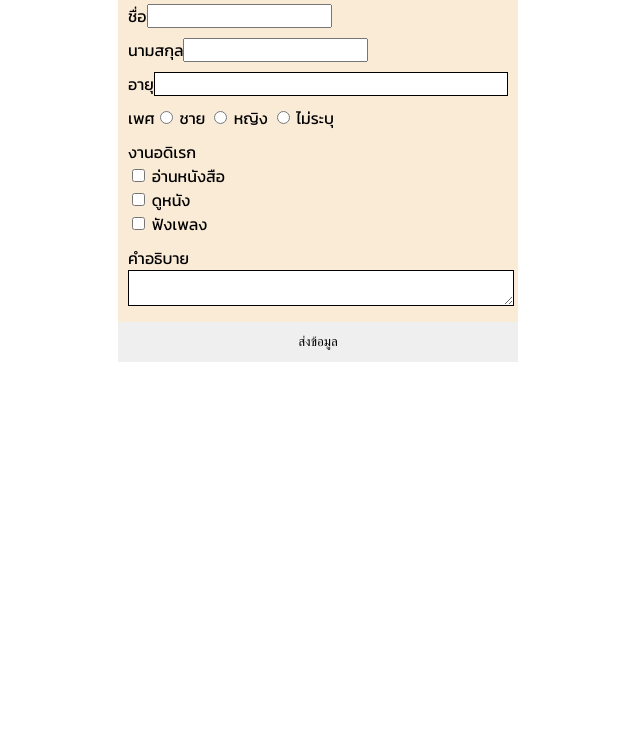
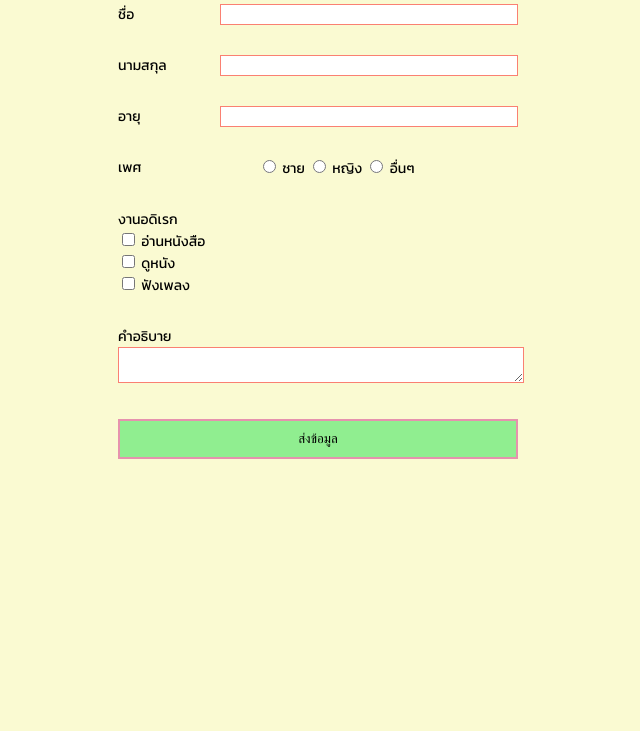
Before and after one commit to Nawaphorn47/241-2567-700, a plain HTML site: page idex1.html in a window 1280 px wide. Shown: the part 69-800 px from the top of the page, without its empty margins (322-962 px from the left). Drawn offline with Linux system fonts and the light colour scheme.

Commit message:
Update idex1.html

```diff
--- a/idex1.html
+++ b/idex1.html
@@ -6,50 +6,58 @@
     <meta name="viewport" content="width=device-width, initial-scale=1.0">
     <title>Document</title>
     <style>
-        /* ส่วนนี้คือ css ใช้สำหรับแต่ง id class */
+        /*ส่วนนี้คือCSS */
+        /*ใช้สำหรับแต่ง (id class) */
         @font-face {
             font-family: 'Kanit';
             src: url('./Kanit/Kanit-Regular.ttf');
         }
 
         body {
-            font-family: Kanit;
+            background-color: lightgoldenrodyellow;
+            font-family: 'Kanit';
+            font-size: 14px;
         }
 
         .container {
             width: 400px;
             margin-left: auto;
             margin-right: auto;
-            background-color: antiquewhite;
+        }
 
-        }
         .header {
             font-size: 30px;
             text-align: center;
             margin-bottom: 20px;
         }
 
-        .header-from {
+        .header-form {
             width: 140px;
         }
-        .flex{
-            display:flex;
+
+        .flex {
+            display: flex;
+            margin-bottom: 10px;
         }
-        .from-input{
-            margin: 10px;
+
+        .form-input {
+            margin-bottom: 30px;
         }
-        input.from, textarea{
-            border: 1px solid black;
+
+        input.form, textarea {
+            border: 1px solid salmon;
             width: 100%;
         }
-        .center{
+
+        .center {
             text-align: center;
         }
-        .button{
-            border: 10px;
+
+        .button {
+            border: 2px solid rgb(230, 146, 174);
+            background-color: lightgreen;
             width: 100%;
             height: 40px;
-
         }
     </style>
 </head>
@@ -57,29 +65,29 @@
 <body>
     <div class="container">
         <div class="header">
-            Register from
+            Register form
         </div>
-        <div class="flex from-input">
+        <div class="flex form-input">
             <div class="header-form">ชื่อ</div>
             <input class="form" type="text">
         </div>
-        <div class="flex from-input">
+        <div class="flex form-input">
             <div class="header-form">นามสกุล</div>
             <input class="form" type="text">
         </div>
-        <div class="flex from-input">
+        <div class="flex form-input">
             <div class="header-form">อายุ</div>
-            <input class="from" type="number" min="0" max="100">
+            <input class="form" type="number" min="0" max="100">
         </div>
-        <div class="flex gender from-input">
+        <div class="flex gender form-input">
             <div class="header-form">เพศ</div>
             <div>
                 <input name="gender" type="radio"> ชาย
                 <input name="gender" type="radio"> หญิง
-                <input name="gender" type="radio"> ไม่ระบุ
+                <input name="gender" type="radio"> อื่นๆ
             </div>
         </div>
-        <div class="from-input">
+        <div class="form-input">
             งานอดิเรก
             <div>
                 <input name="interest" type="checkbox"> อ่านหนังสือ
@@ -91,11 +99,9 @@
                 <input name="interest" type="checkbox"> ฟังเพลง
             </div>
         </div>
-        <div class="from-input">
-            คำอธิบาย <br>
-            <textarea class="from" name="" id="">
-
-        </textarea>
+        <div class="form-input">
+            คำอธิบาย
+            <textarea></textarea>
         </div>
         <div class="center">
             <button class="button">ส่งข้อมูล</button>
```
